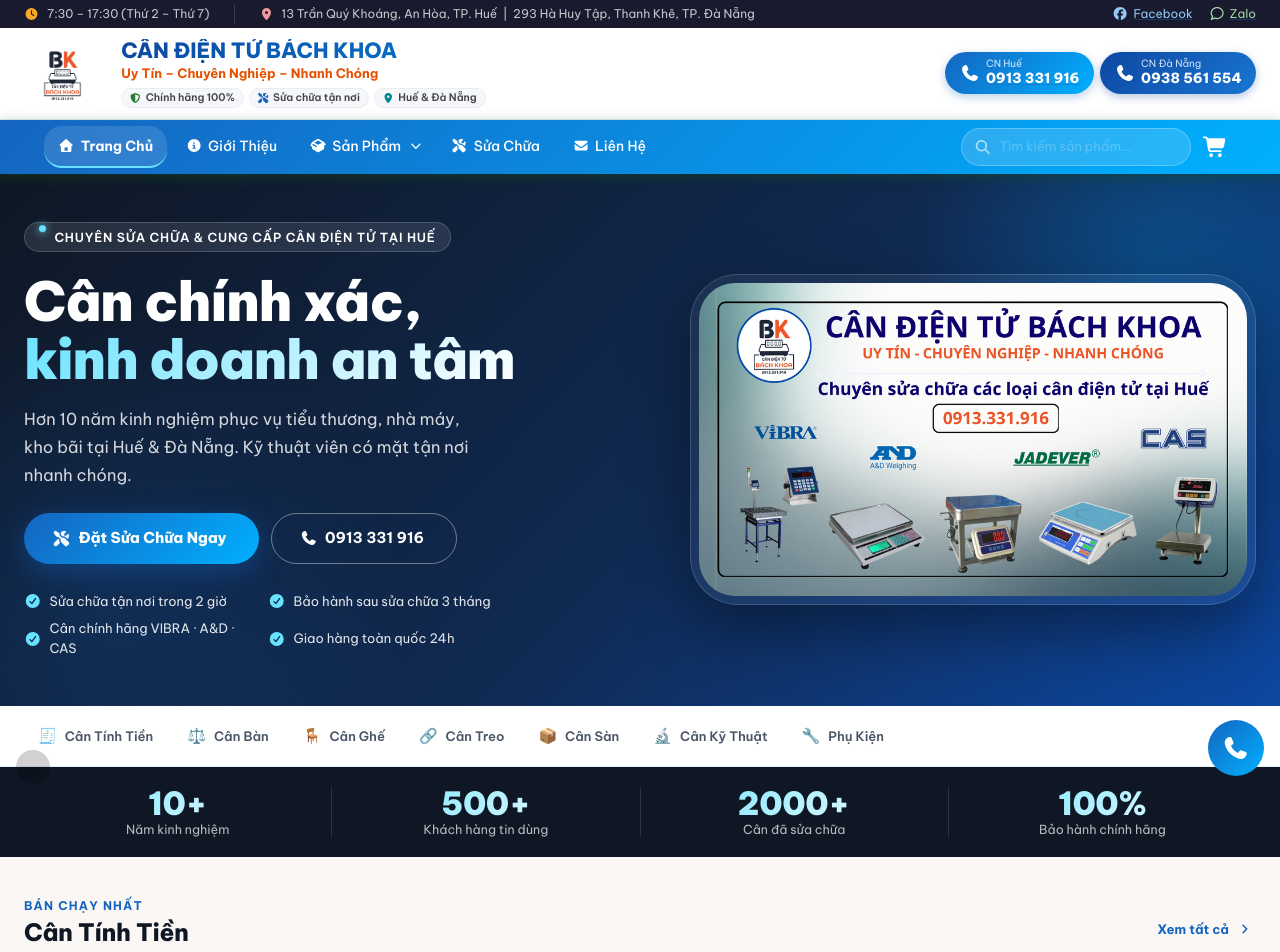
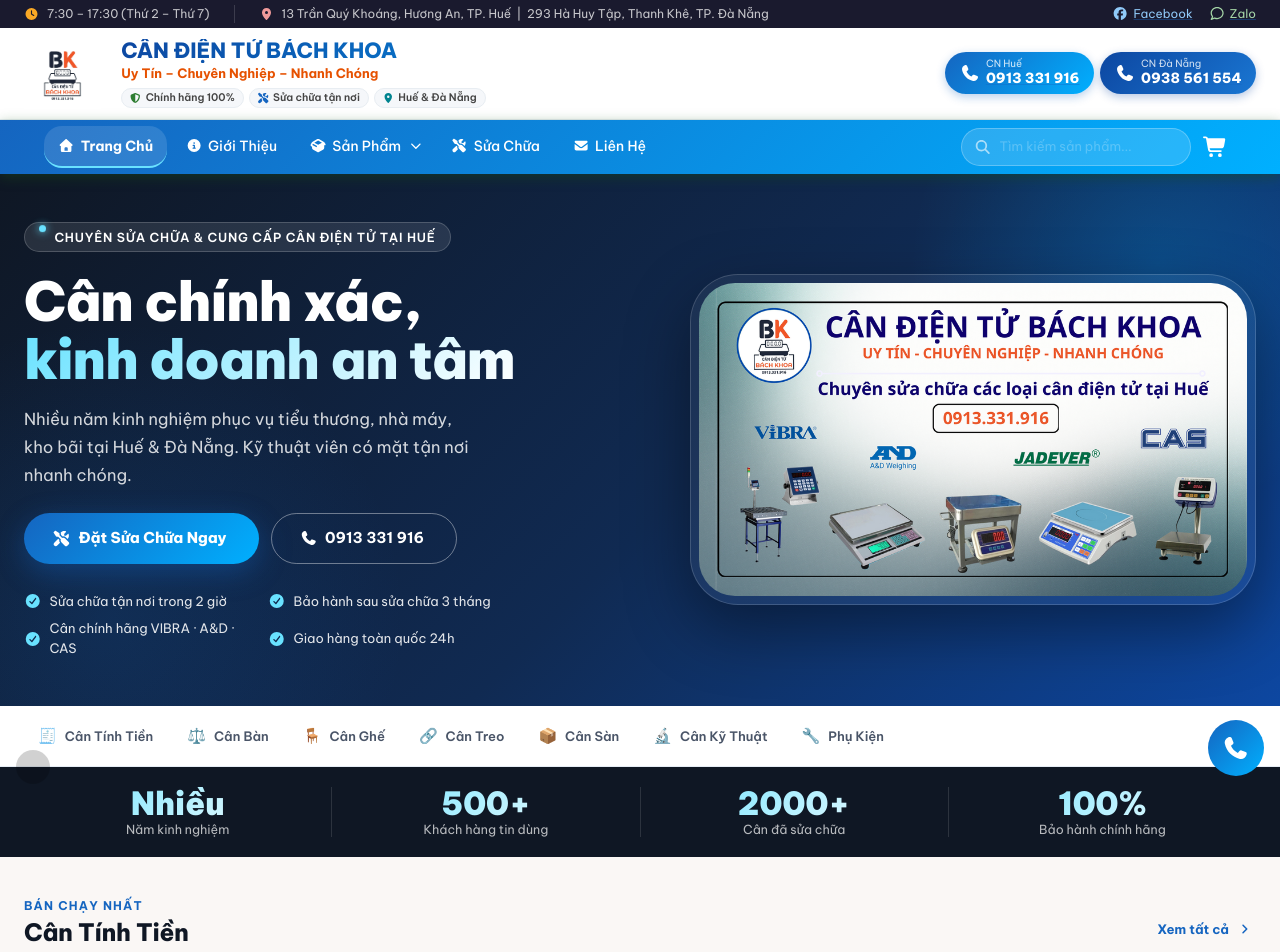
Before and after one commit to vietlongbkdp/SHOPCANBK, a React (Vite) app: page / in a window 1280 px wide. Shown: the top 952 px of the page. Built offline with nearby package versions, Linux system fonts and the light colour scheme; some icons are missing.

Commit message:
fix: cập nhật email, địa chỉ Huế, bảo hành 6-12 tháng, đổi 10 năm → nhiều năm KN

```diff
--- a/src/components/Footer.jsx
+++ b/src/components/Footer.jsx
@@ -20,7 +20,7 @@
             <Typography sx={{ fontWeight: 800, fontSize: 15, color: '#fff', mb: 0.4 }}>
               CÂN ĐIỆN TỬ BÁCH KHOA
             </Typography>
-            <Typography sx={{ fontSize: 12.5, color: '#ef9a9a', fontStyle: 'italic', mb: 1.5 }}>
+            <Typography sx={{ fontSize: 12.5, color: '#69e2ff', fontStyle: 'italic', mb: 1.5 }}>
               {company.slogan}
             </Typography>
             <Typography sx={{ fontSize: 13, color: '#90a4ae', lineHeight: 1.75, mb: 2.5 }}>
@@ -47,7 +47,7 @@
 
           {/* Products */}
           <Grid item xs={6} md={2}>
-            <Typography sx={{ fontWeight: 700, fontSize: 13, color: '#ef9a9a', textTransform: 'uppercase', letterSpacing: 0.8, mb: 1.5 }}>
+            <Typography sx={{ fontWeight: 700, fontSize: 13, color: '#69e2ff', textTransform: 'uppercase', letterSpacing: 0.8, mb: 1.5 }}>
               Sản Phẩm
             </Typography>
             <Stack spacing={0.8} component="ul" sx={{ listStyle: 'none', p: 0, m: 0 }}>
@@ -65,7 +65,7 @@
 
           {/* Services */}
           <Grid item xs={6} md={2}>
-            <Typography sx={{ fontWeight: 700, fontSize: 13, color: '#ef9a9a', textTransform: 'uppercase', letterSpacing: 0.8, mb: 1.5 }}>
+            <Typography sx={{ fontWeight: 700, fontSize: 13, color: '#69e2ff', textTransform: 'uppercase', letterSpacing: 0.8, mb: 1.5 }}>
               Dịch Vụ
             </Typography>
             <Stack spacing={0.8} component="ul" sx={{ listStyle: 'none', p: 0, m: 0 }}>
@@ -83,12 +83,12 @@
 
           {/* Contact */}
           <Grid item xs={12} md={4}>
-            <Typography sx={{ fontWeight: 700, fontSize: 13, color: '#ef9a9a', textTransform: 'uppercase', letterSpacing: 0.8, mb: 1.5 }}>
+            <Typography sx={{ fontWeight: 700, fontSize: 13, color: '#69e2ff', textTransform: 'uppercase', letterSpacing: 0.8, mb: 1.5 }}>
               Liên Hệ
             </Typography>
             <Stack spacing={1.5}>
               {[
-                { city: 'CN Huế', addr: company.address1, phone: company.phone1, color: '#ef9a9a' },
+                { city: 'CN Huế', addr: company.address1, phone: company.phone1, color: '#69e2ff' },
                 { city: 'CN Đà Nẵng', addr: company.address2, phone: company.phone2, color: '#90caf9' },
               ].map(b => (
                 <Box key={b.city}>
@@ -109,7 +109,7 @@
                 </Box>
               ))}
               <Stack direction="row" spacing={1} alignItems="center">
-                <FontAwesomeIcon icon={faEnvelope} style={{ fontSize: 13, color: '#ef9a9a' }} />
+                <FontAwesomeIcon icon={faEnvelope} style={{ fontSize: 13, color: '#69e2ff' }} />
                 <Link href={`mailto:${company.email}`}
                   sx={{ fontSize: 13, color: '#90a4ae', wordBreak: 'break-all', '&:hover': { color: '#fff' } }}>
                   {company.email}
@@ -134,7 +134,7 @@
           </Typography>
           <Stack direction="row" spacing={2}>
             {['Chính sách bảo mật', 'Điều khoản'].map(t => (
-              <Link key={t} href="#" sx={{ fontSize: 12, color: '#546e7a', '&:hover': { color: '#ef9a9a' } }}>{t}</Link>
+              <Link key={t} href="#" sx={{ fontSize: 12, color: '#546e7a', '&:hover': { color: '#69e2ff' } }}>{t}</Link>
             ))}
           </Stack>
         </Stack>
--- a/src/components/Hero.jsx
+++ b/src/components/Hero.jsx
@@ -65,7 +65,7 @@
                 fontSize: { xs: 14, md: 16.5 }, opacity: .82, mb: 3,
                 maxWidth: 460, mx: { xs: 'auto', md: 0 }, lineHeight: 1.7,
               }}>
-                Hơn 10 năm kinh nghiệm phục vụ tiểu thương, nhà máy, kho bãi tại Huế &amp; Đà Nẵng.
+                Nhiều năm kinh nghiệm phục vụ tiểu thương, nhà máy, kho bãi tại Huế &amp; Đà Nẵng.
                 Kỹ thuật viên có mặt tận nơi nhanh chóng.
               </Typography>
 
--- a/src/components/Introduction.jsx
+++ b/src/components/Introduction.jsx
@@ -40,7 +40,7 @@
             Về Chúng Tôi
           </Typography>
           <Typography sx={{ fontSize: { xs: 13.5, md: 14.5 }, color: '#2a3441', lineHeight: 1.9, mb: 1.5 }}>
-            Với hơn <strong style={{ color: T.brand }}>10 năm kinh nghiệm</strong> trong lĩnh vực cân điện tử, Cân Điện Tử Bách Khoa
+            Với <strong style={{ color: T.brand }}>nhiều năm kinh nghiệm</strong> trong lĩnh vực cân điện tử, Cân Điện Tử Bách Khoa
             tự hào là đơn vị hàng đầu tại miền Trung chuyên cung cấp các loại cân chính hãng từ những thương hiệu uy tín như
             VIBRA, A&amp;D, JADEVER, CAS...
           </Typography>
--- a/src/components/Products.jsx
+++ b/src/components/Products.jsx
@@ -29,7 +29,7 @@
       <Box sx={{ background: `linear-gradient(135deg,${T.ink},#102a52)`, color: '#fff', py: { xs: 3, md: 4 } }}>
         <Container maxWidth="xl">
           <Typography sx={{ color: T.accentLight, fontWeight: 700, fontSize: { xs: 11, md: 12 }, letterSpacing: '0.1em', mb: 0.5 }}>
-            CHÍNH HÃNG · BẢO HÀNH 12–36 THÁNG
+            CHÍNH HÃNG · BẢO HÀNH 6–12 THÁNG
           </Typography>
           <Typography component="h1" sx={{ fontWeight: 800, fontSize: { xs: '22px', md: '32px' }, letterSpacing: '-0.01em' }}>
             Sản Phẩm Cân Điện Tử
--- a/src/data.json
+++ b/src/data.json
@@ -5,8 +5,8 @@
     "description": "Chuyên sửa chữa, bảo trì tận nơi, cung cấp cân điện tử kỹ thuật số tại Huế và Đà Nẵng. Giao hàng toàn quốc.",
     "phone1": "0913 331 916",
     "phone2": "0938 561 554",
-    "email": "candientubachkhoa@gmail.com",
-    "address1": "13 Trần Quý Khoáng, An Hòa, TP. Huế",
+    "email": "candientubk.hue@gmail.com",
+    "address1": "13 Trần Quý Khoáng, Hương An, TP. Huế",
     "address2": "293 Hà Huy Tập, Thanh Khê, TP. Đà Nẵng",
     "hours": "7:30 – 17:30 (Thứ 2 – Thứ 7)",
     "facebook": "https://www.facebook.com/profile.php?id=61582993300414&locale=vn_VN",
@@ -374,7 +374,7 @@
   ],
   "stats": [
     {
-      "value": "10+",
+      "value": "Nhiều",
       "label": "Năm kinh nghiệm"
     },
     {
```
